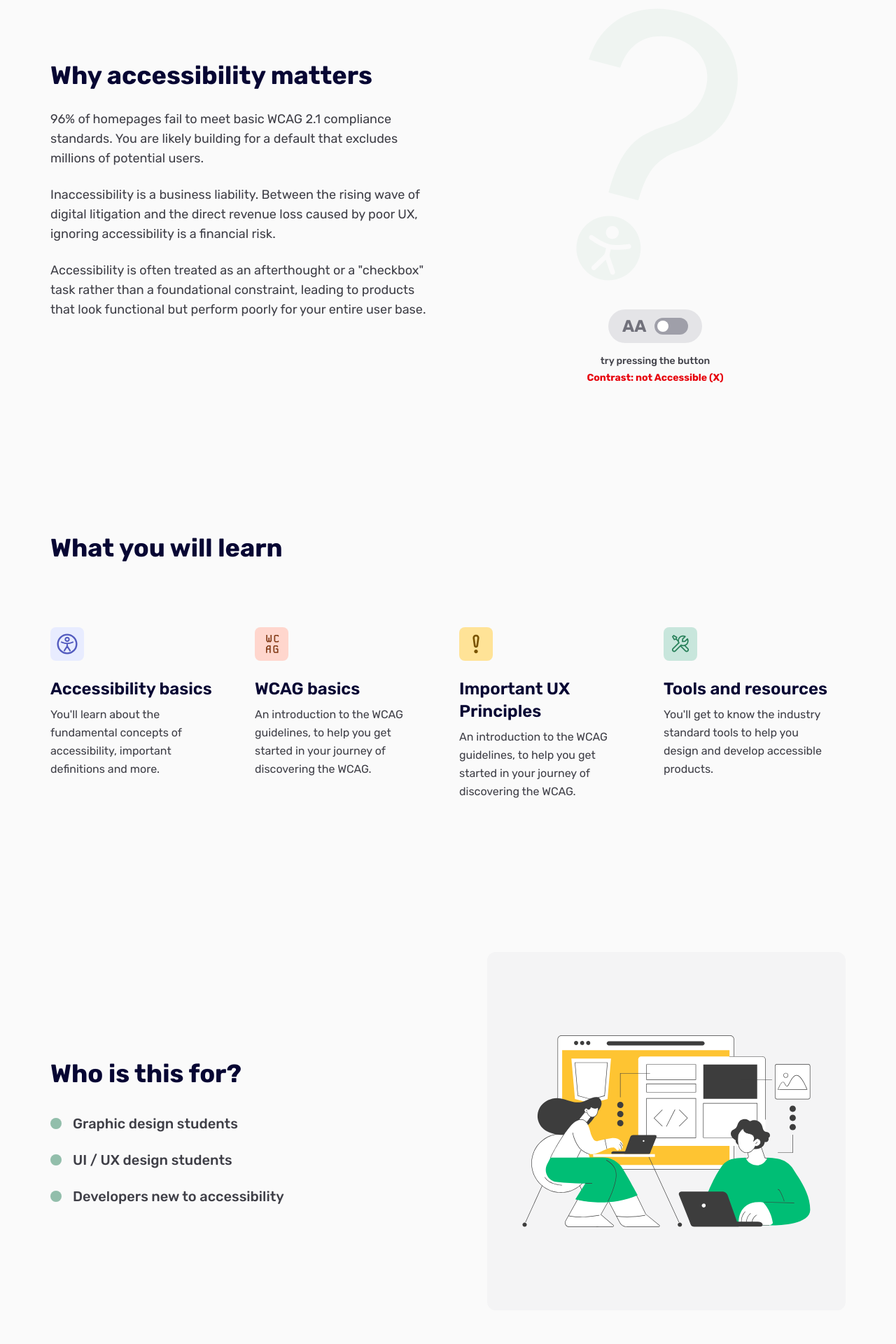
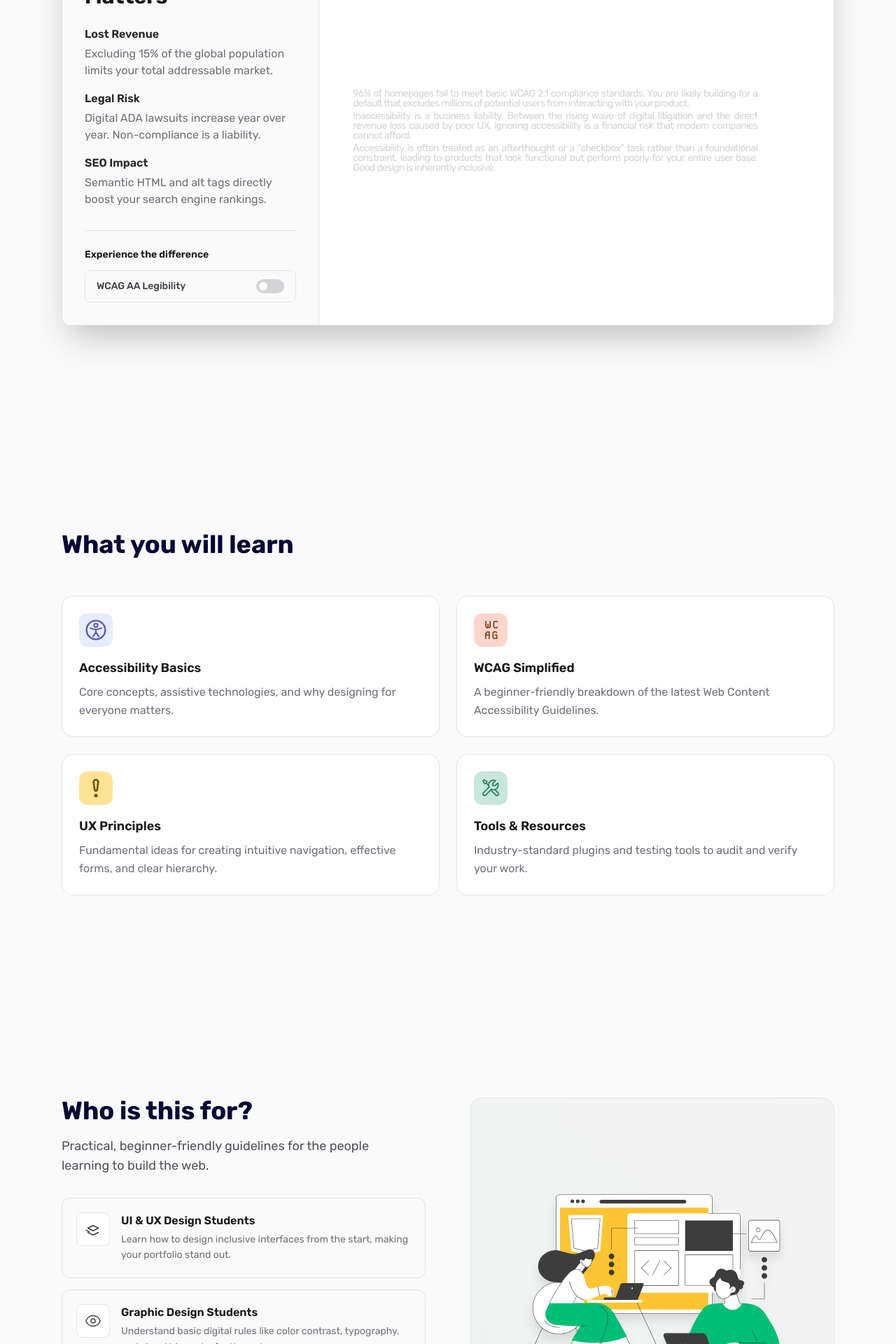
Before and after one commit to pier-4/accessibilityforyoux, a Next.js app: page / in a window 1280 px wide. Shown: the part 860-2780 px from the top of the page at 70% size. Built offline with nearby package versions, Linux system fonts and the light colour scheme.

Commit message:
change homepage

```diff
--- a/src/Components/Home/HomeHero.jsx
+++ b/src/Components/Home/HomeHero.jsx
@@ -4,10 +4,10 @@ import { ArrowRight } from "lucide-react";
 
 export default function HomeHero() {
   return (
-    <section className="relative flex flex-col items-center justify-center text-center min-h-[70dvh] overflow-hidden">
+    <section className="relative flex flex-col items-center justify-center text-center  min-h-[65vh] overflow-hidden -mb-20">
       {/* had to make min-h-[70dvh] so that on mac screens it is also centered */}
       <div className="relative z-10 max-w-4xl flex flex-col items-center gap-6 my-auto">
-        <h1 className="text-[2.75rem] md:text-7xl lg:text-8xl font-extrabold tracking-tight text-secondary dark:text-primary-foreground leading-[1.1]">
+        <h1 className="text-[3.5rem] md:text-7xl lg:text-8xl font-extrabold tracking-tight text-secondary dark:text-primary-foreground leading-[1.1] md:leading-[0.95]">
           Learn to design for <br className="hidden md:block" />
           <span className="text-primary underline decoration-primary/30 decoration-8 underline-offset-8 relative">
             everyone.
@@ -19,7 +19,7 @@ export default function HomeHero() {
           and open source.
         </p>
 
-        <div className="flex flex-col sm:flex-row gap-4 w-full sm:w-auto justify-center mt-10">
+        <div className="flex flex-col sm:flex-row gap-4 w-full sm:w-auto justify-center mt-4">
           <PillButton
             variant="secondary"
             fill="full"
--- a/src/Components/Home/TargetAudience.jsx
+++ b/src/Components/Home/TargetAudience.jsx
@@ -1,34 +1,119 @@
 import React from "react";
+import Image from "next/image";
 import target1 from "@public/Home/target1.svg";
-import Image from "next/image";
 
 const audiences = [
-  "Graphic design students",
-  "UI / UX design students",
-  "Developers new to accessibility",
+  {
+    title: "UI & UX Design Students",
+    description:
+      "Learn how to design inclusive interfaces from the start, making your portfolio stand out.",
+    icon: (
+      <svg
+        className="w-6 h-6 text-zinc-700 dark:text-zinc-300"
+        fill="none"
+        viewBox="0 0 24 24"
+        strokeWidth={1.5}
+        stroke="currentColor"
+      >
+        <path
+          strokeLinecap="round"
+          strokeLinejoin="round"
+          d="M2.25 13.5l3.894 1.894M4.5 10.5L12 14.25l7.5-3.75M4.5 16.5l7.5 3.75 7.5-3.75M12 6.75l-7.5 3.75 7.5 3.75 7.5-3.75-7.5-3.75z"
+        />
+      </svg>
+    ),
+  },
+  {
+    title: "Graphic Design Students",
+    description:
+      "Understand basic digital rules like color contrast, typography, and visual hierarchy for the web.",
+    icon: (
+      <svg
+        className="w-6 h-6 text-zinc-700 dark:text-zinc-300"
+        fill="none"
+        viewBox="0 0 24 24"
+        strokeWidth={1.5}
+        stroke="currentColor"
+      >
+        <path
+          strokeLinecap="round"
+          strokeLinejoin="round"
+          d="M2.036 12.322a1.012 1.012 0 010-.639C3.423 7.51 7.36 4.5 12 4.5c4.638 0 8.573 3.007 9.963 7.178.07.207.07.431 0 .639C20.577 16.49 16.64 19.5 12 19.5c-4.638 0-8.573-3.007-9.963-7.178z"
+        />
+        <path
+          strokeLinecap="round"
+          strokeLinejoin="round"
+          d="M15 12a3 3 0 11-6 0 3 3 0 016 0z"
+        />
+      </svg>
+    ),
+  },
+  {
+    title: "Junior Frontend Developers",
+    description:
+      "Discover how to write semantic HTML and build components that everyone can actually use.",
+    icon: (
+      <svg
+        className="w-6 h-6 text-zinc-700 dark:text-zinc-300"
+        fill="none"
+        viewBox="0 0 24 24"
+        strokeWidth={1.5}
+        stroke="currentColor"
+      >
+        <path
+          strokeLinecap="round"
+          strokeLinejoin="round"
+          d="M14.25 9.75L16.5 12l-2.25 2.25m-4.5 0L7.5 12l2.25-2.25M6 20.25h12A2.25 2.25 0 0020.25 18V6A2.25 2.25 0 0018 3.75H6A2.25 2.25 0 003.75 6v12A2.25 2.25 0 006 20.25z"
+        />
+      </svg>
+    ),
+  },
 ];
 
 export default function TargetAudience() {
   return (
-    <section className="flex flex-col-reverse md:flex-row items-center justify-between gap-12">
-      <div className="flex-1 flex flex-col gap-8 w-full max-md:items-center ">
-        <h2 className="heading-2 text-secondary">Who is this for?</h2>
-        <ul className="flex flex-col gap-6">
+    <section className="w-full max-w-6xl mx-auto max-md:px-0 px-4 py-20 flex flex-col lg:flex-row items-center gap-16">
+      <div className="flex-1 w-full space-y-8">
+        <div className="space-y-4">
+          <h2 className="text-4xl font-bold text-secondary">
+            Who is this for?
+          </h2>
+          <p className="text-lg text-zinc-600 dark:text-zinc-300 max-w-md">
+            Practical, beginner-friendly guidelines for the people learning to
+            build the web.
+          </p>
+        </div>
+
+        <div className="flex flex-col gap-4">
           {audiences.map((item, i) => (
-            <li
+            <div
               key={i}
-              className="flex items-center gap-4 text-lg md:text-xl font-medium text-secondary-hierarchy"
+              className="flex gap-4 p-5 rounded-xl border border-zinc-200 dark:border-zinc-800 bg-zinc-50 dark:bg-zinc-900/50"
             >
-              <div className="w-4 h-4 rounded-full bg-primary/50"></div>
-              {item}
-            </li>
+              <div className="w-12 h-12 rounded-lg bg-white dark:bg-zinc-800 border border-zinc-200 dark:border-zinc-700 flex items-center justify-center shrink-0">
+                {item.icon}
+              </div>
+              <div className="flex flex-col gap-1">
+                <h3 className="font-semibold text-zinc-900 dark:text-zinc-100">
+                  {item.title}
+                </h3>
+                <p className="text-sm text-zinc-500 dark:text-zinc-400 leading-relaxed">
+                  {item.description}
+                </p>
+              </div>
+            </div>
           ))}
-        </ul>
+        </div>
       </div>
-      <div className="flex-1 w-full max-w-sm md:max-w-lg">
-        {/* Replace with actual Target Audience Icons Illustration */}
-        <div className="aspect-square bg-zinc-100 dark:bg-zinc-800 rounded-xl flex items-center justify-center text-zinc-400">
-          <Image src={target1} alt="Target audience illustration" />
+
+      <div className="flex-1 w-full max-w-md lg:max-w-full">
+        <div className="relative aspect-square rounded-2xl bg-zinc-100 dark:bg-zinc-900/50 border border-zinc-200 dark:border-zinc-800 flex items-center justify-center p-8 overflow-hidden">
+          <div className="absolute inset-0 bg-gradient-to-tr from-primary/5 to-transparent opacity-50"></div>
+          <Image
+            src={target1}
+            alt="Target audience illustration"
+            className="relative z-10 w-full h-auto object-contain drop-shadow-xl"
+          />
         </div>
       </div>
     </section>
--- a/src/Components/Home/WhatYouWillLearn.jsx
+++ b/src/Components/Home/WhatYouWillLearn.jsx
@@ -8,54 +8,54 @@ import {
 
 const learningModules = [
   {
-    icon: "bg-csm-purple-bg text-csm-purple-text", // Update with actual icons/colors
-    title: "Accessibility basics",
-    desc: "You'll learn about the fundamental concepts of accessibility, important definitions and more.",
-    illustration: <CustomWYWL1 />, // Replace with actual icon
+    title: "Accessibility Basics",
+    desc: "Core concepts, assistive technologies, and why designing for everyone matters.",
+    icon: <CustomWYWL1 />,
+    color: "bg-csm-purple-bg text-csm-purple-text",
   },
   {
-    icon: "bg-csm-red-bg text-csm-red-text",
-    title: "WCAG basics",
-    desc: "An introduction to the WCAG guidelines, to help you get started in your journey of discovering the WCAG.",
-    illustration: <CustomWYWL2 />, // Replace with actual icon
+    title: "WCAG Simplified",
+    desc: "A beginner-friendly breakdown of the latest Web Content Accessibility Guidelines.",
+    icon: <CustomWYWL2 />,
+    color: "bg-csm-red-bg text-csm-red-text",
   },
   {
-    icon: "bg-csm-yellow-bg text-csm-yellow-text",
-    title: "Important UX Principles",
-    desc: "An introduction to the WCAG guidelines, to help you get started in your journey of discovering the WCAG.",
-    illustration: <CustomWYWL3 />, // Replace with actual icon
+    title: "UX Principles",
+    desc: "Fundamental ideas for creating intuitive navigation, effective forms, and clear hierarchy.",
+    icon: <CustomWYWL3 />,
+    color: "bg-csm-yellow-bg text-csm-yellow-text",
   },
   {
-    icon: "bg-csm-green-bg text-csm-green-text",
-    title: "Tools and resources",
-    desc: "You'll get to know the industry standard tools to help you design and develop accessible products.",
-    illustration: <CustomWYWL4 />, // Replace with actual icon
+    title: "Tools & Resources",
+    desc: "Industry-standard plugins and testing tools to audit and verify your work.",
+    icon: <CustomWYWL4 />,
+    color: "bg-csm-green-bg text-csm-green-text",
   },
 ];
 
 export default function WhatYouWillLearn() {
   return (
-    <section className="flex flex-col gap-12 lg:gap-22 mb-22 max-lg:mt-10">
-      <h2 className="heading-2 text-secondary text-center md:text-left max-md:pb-4">
+    <section className="w-full max-w-6xl mx-auto max-md:px-0 px-4 py-20">
+      <h2 className="heading-2 font-bold text-secondary text-center md:text-left mb-12">
         What you will learn
       </h2>
-      <div className="grid grid-cols-1 md:grid-cols-2 lg:grid-cols-4 gap-8  max-lg:gap-16 ">
+
+      <div className="grid grid-cols-1 md:grid-cols-2 2g:grid-cols-4 gap-6">
         {learningModules.map((module, i) => (
           <div
             key={i}
-            className="flex flex-col items-center text-center md:items-start md:text-left gap-4"
+            className="flex flex-col items-center text-center md:items-start md:text-left gap-4 p-6 rounded-2xl border border-zinc-200 dark:border-zinc-800 bg-white dark:bg-zinc-900/50"
           >
             <div
-              className={`w-12 h-12 rounded-lg flex items-center justify-center ${module.icon} font-bold text-xl mb-2`}
+              className={`w-12 h-12 rounded-xl flex items-center justify-center ${module.color}`}
             >
-              {/* Replace with specific icons */}
-              {module.illustration}
+              {module.icon}
             </div>
-            <div className="lg:max-w-[240px] max-md:max-w-7/10 max-sm:max-w-9/10">
-              <h3 className="heading-4 text-secondary dark:text-primary-foreground pb-2">
+            <div>
+              <h3 className="text-lg font-semibold text-zinc-900 dark:text-zinc-100 mb-2">
                 {module.title}
               </h3>
-              <p className="text-secondary-hierarchy text-md leading-relaxed ">
+              <p className="text-md text-zinc-500 dark:text-zinc-400 leading-relaxed">
                 {module.desc}
               </p>
             </div>
--- a/src/Components/Home/WhyAccMatters.jsx
+++ b/src/Components/Home/WhyAccMatters.jsx
@@ -1,82 +1,120 @@
 "use client";
 import React, { useState } from "react";
-import QuestionMarkSvg from "@/Components/Home/QuestionMarkSvg.jsx";
 
 export default function WhyAccMatters() {
   const [isAA, setIsAA] = useState(false);
 
   return (
-    <section className="flex flex-col md:flex-row items-stretch justify-between gap-12 lg:mb-20 max-md:mb-6">
-      <div className="flex-1 flex flex-col gap-6 justify-center max-md:items-center">
-        <h2 className="heading-2 text-secondary max-md:pb-4">
-          Why accessibility matters
-        </h2>
-        <div className="space-y-6 text-secondary-hierarchy text-lg max-w-prose-sm">
-          <p>
-            96% of homepages fail to meet basic WCAG 2.1 compliance standards.
-            You are likely building for a default that excludes millions of
-            potential users.
-          </p>
-          <p>
-            Inaccessibility is a business liability. Between the rising wave of
-            digital litigation and the direct revenue loss caused by poor UX,
-            ignoring accessibility is a financial risk.
-          </p>
-          <p>
-            Accessibility is often treated as an afterthought or a
-            &quot;checkbox&quot; task rather than a foundational constraint,
-            leading to products that look functional but perform poorly for your
-            entire user base.
-          </p>
-        </div>
-      </div>
-
-      <div className="flex-1 flex flex-col items-center justify-between">
-        <div
-          className={`flex-1 flex flex-col items-center justify-center transition-colors motion-safe:duration-300 w-full ${
-            isAA ? "text-primary" : "text-primary/5 dark:text-primary/5"
-          }`}
-        >
-          <QuestionMarkSvg />
+    <section className="w-full max-w-6xl mx-auto max-sm:px-0 px-4 pb-20 relative z-10">
+      {/* Mock Browser Window */}
+      <div className="rounded-t-2xl rounded-b-xl border border-zinc-200 dark:border-zinc-800 bg-white dark:bg-zinc-950 shadow-2xl overflow-hidden flex flex-col">
+        {/* Browser Top Bar */}
+        <div className="bg-zinc-100 dark:bg-zinc-900 border-b border-zinc-200 dark:border-zinc-800 px-4 py-3 flex items-center">
+          <div className="flex gap-2">
+            <div className="w-3 h-3 rounded-full bg-red-400 dark:bg-red-500"></div>
+            <div className="w-3 h-3 rounded-full bg-amber-400 dark:bg-amber-500"></div>
+            <div className="w-3 h-3 rounded-full bg-green-400 dark:bg-green-500"></div>
+          </div>
+          <div className="mx-auto bg-white dark:bg-zinc-800/50 px-24 py-1.5 rounded-md text-xs text-zinc-400 border border-zinc-200 dark:border-zinc-700/50 hidden sm:block">
+            accessibilityforyoux.org
+          </div>
+          <div className="w-12 hidden sm:block"></div>{" "}
+          {/* Spacer to center the URL bar */}
         </div>
 
-        <div className="flex flex-col items-center gap-2 mt-8">
-          <button
-            onClick={() => setIsAA(!isAA)}
-            className={`flex items-center gap-3 px-5 py-2 rounded-full transition-colors motion-safe:duration-300 focus-visible:outline-offset-4 ${
-              isAA
-                ? "bg-primary text-white dark:text-zinc-900"
-                : "bg-zinc-200 text-zinc-500 dark:bg-zinc-800"
-            }`}
-            aria-pressed={isAA}
-          >
-            <span className="text-2xl font-bold">AA</span>
+        {/* Application UI */}
+        <div className="flex flex-col md:flex-row min-h-[500px]">
+          {/* Sidebar / Controls */}
+          <div className="w-full md:w-1/3 bg-zinc-50 dark:bg-zinc-900/30 p-8 border-r border-zinc-200 dark:border-zinc-800 flex flex-col justify-between">
+            <div>
+              <h2 className="text-2xl md:text-3xl font-bold text-zinc-900 dark:text-zinc-100 mb-6">
+                Why Accessibility Matters
+              </h2>
+              <ul className="space-y-4 mb-8">
+                <li className="flex flex-col gap-1">
+                  <span className="font-semibold text-zinc-800 dark:text-zinc-200">
+                    Lost Revenue
+                  </span>
+                  <span className="text-md text-zinc-500 dark:text-zinc-400">
+                    Excluding 15% of the global population limits your total
+                    addressable market.
+                  </span>
+                </li>
+                <li className="flex flex-col gap-1">
+                  <span className="font-semibold text-zinc-800 dark:text-zinc-200">
+                    Legal Risk
+                  </span>
+                  <span className="text-md text-zinc-500 dark:text-zinc-400">
+                    Digital ADA lawsuits increase year over year. Non-compliance
+                    is a liability.
+                  </span>
+                </li>
+                <li className="flex flex-col gap-1">
+                  <span className="font-semibold text-zinc-800 dark:text-zinc-200">
+                    SEO Impact
+                  </span>
+                  <span className="text-md text-zinc-500 dark:text-zinc-400">
+                    Semantic HTML and alt tags directly boost your search engine
+                    rankings.
+                  </span>
+                </li>
+              </ul>
+            </div>
+
+            <div className="flex flex-col gap-3 pt-6 border-t border-zinc-200 dark:border-zinc-800">
+              <span className="text-sm font-semibold text-zinc-900 dark:text-zinc-100">
+                Experience the difference
+              </span>
+              <button
+                onClick={() => setIsAA(!isAA)}
+                className="flex items-center justify-between px-4 py-3 border border-zinc-200 dark:border-zinc-700 rounded-lg transition-colors hover:bg-zinc-100 dark:hover:bg-zinc-800 focus-visible:outline-offset-2"
+                aria-pressed={isAA}
+              >
+                <span className="font-medium text-sm text-zinc-700 dark:text-zinc-300">
+                  WCAG AA Legibility
+                </span>
+                <div
+                  className={`w-10 h-5 rounded-full p-1 flex items-center transition-colors duration-300 ${
+                    isAA ? "bg-primary" : "bg-zinc-300 dark:bg-zinc-600"
+                  }`}
+                >
+                  <div
+                    className={`w-3 h-3 rounded-full bg-white transition-transform duration-300 ${
+                      isAA ? "translate-x-5" : "translate-x-0"
+                    }`}
+                  />
+                </div>
+              </button>
+            </div>
+          </div>
+
+          {/* Main Content Area (Demo) */}
+          <div className="w-full md:w-2/3 p-8 lg:p-12 flex items-center bg-white dark:bg-zinc-950">
             <div
-              className={`w-12 h-6 rounded-full p-1 flex items-center transition-colors duration-300 ${
-                isAA ? "bg-white" : "bg-zinc-400"
+              className={`motion-safe:transition-all duration-500 w-full max-w-prose ${
+                isAA
+                  ? "space-y-6 text-zinc-700 dark:text-zinc-300 text-lg leading-relaxed text-left tracking-normal"
+                  : "space-y-1 text-zinc-300 dark:text-zinc-800 text-sm leading-none text-justify tracking-tighter"
               }`}
             >
-              <div
-                className={`w-4 h-4 rounded-full transition-transform duration-300 ${
-                  isAA ? "bg-primary translate-x-6" : "bg-white translate-x-0"
-                }`}
-              />
+              <p>
+                96% of homepages fail to meet basic WCAG 2.1 compliance
+                standards. You are likely building for a default that excludes
+                millions of potential users from interacting with your product.
+              </p>
+              <p>
+                Inaccessibility is a business liability. Between the rising wave
+                of digital litigation and the direct revenue loss caused by poor
+                UX, ignoring accessibility is a financial risk that modern
+                companies cannot afford.
+              </p>
+              <p>
+                Accessibility is often treated as an afterthought or a
+                &quot;checkbox&quot; task rather than a foundational constraint,
+                leading to products that look functional but perform poorly for
+                your entire user base. Good design is inherently inclusive.
+              </p>
             </div>
-          </button>
-
-          <div className="text-center mt-2 text-sm font-medium flex flex-col gap-1">
-            <span className="text-secondary-hierarchy">
-              try pressing the button
-            </span>
-            {isAA ? (
-              <span className="text-primary font-bold">
-                Contrast: Accessible (AA)
-              </span>
-            ) : (
-              <span className="text-red-600 dark:text-red-500 font-bold">
-                Contrast: not Accessible (X)
-              </span>
-            )}
           </div>
         </div>
       </div>
--- a/src/app/page.jsx
+++ b/src/app/page.jsx
@@ -9,7 +9,7 @@ import CallToAction from "@/Components/Home/CallToAction";
 export default function Home() {
   return (
     <Container>
-      <div className="flex flex-col gap-24 md:gap-32 py-12">
+      <div className="flex flex-col gap-24 md:gap-32 py-12 md:py-8">
         <HomeHero />
         <WhyAccMatters />
         <WhatYouWillLearn />
```
Also changed, not shown: src/Components/Home/CallToAction.jsx (+11 -7 lines).
